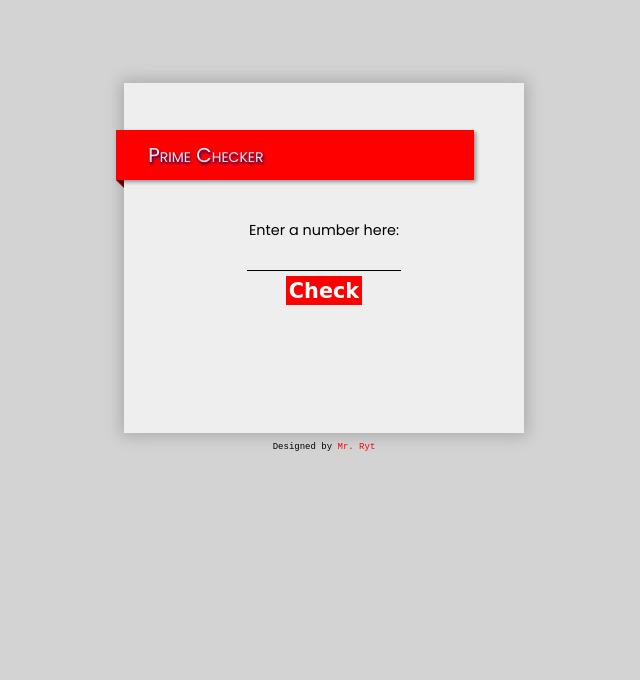
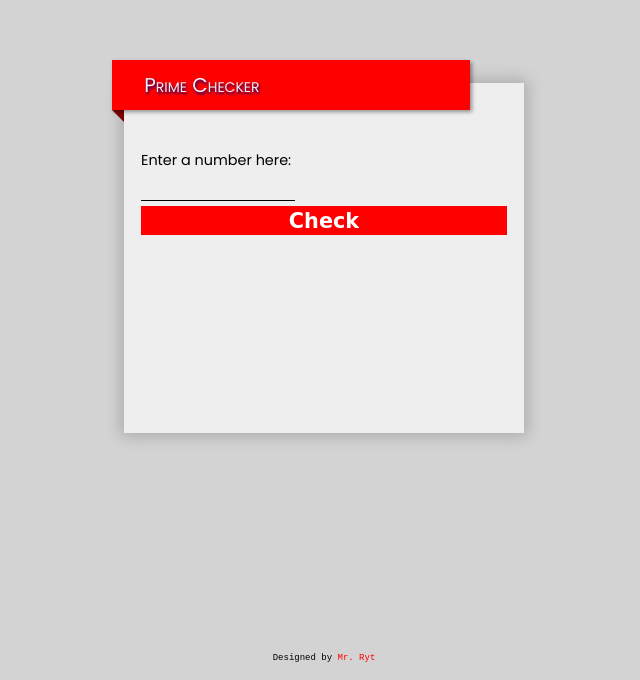
Before and after one commit to MrRyt247/prime-number-checker, a plain HTML site: page index.html in a window 1280 px wide. Shown: the part 136-816 px from the top of the page, without its empty margins (316-956 px from the left). Drawn offline with Linux system fonts and the light colour scheme.

Commit message:
upd8n style

```diff
--- a/style.css
+++ b/style.css
@@ -23,8 +23,8 @@ body {
     border: solid 1px transparent;
     display: flex;
     flex-direction: column;
-    align-items: center;
-    justify-content: center;
+    margin-block: auto;
+    margin-inline: auto;
     border-radius: 0;
     box-shadow: 0 0 15px 3px #0003;
     background-color: #eee;
```
